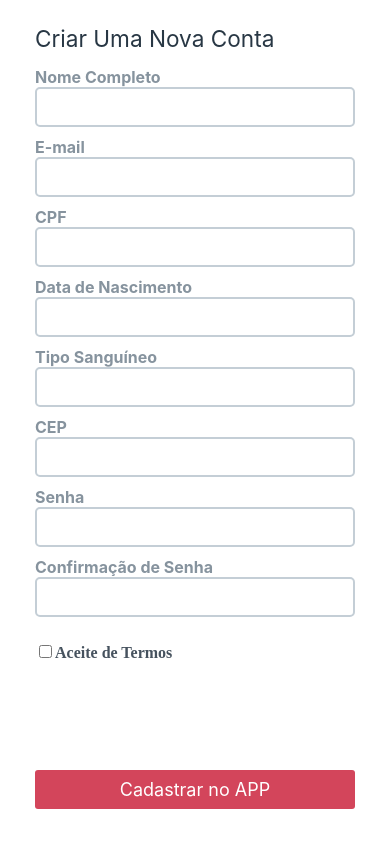
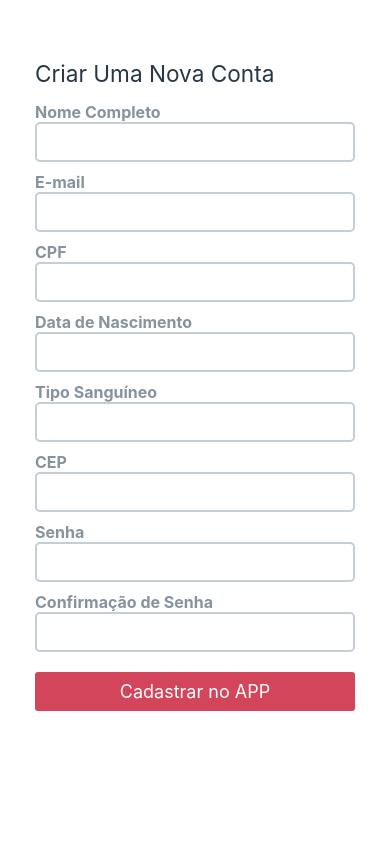
Before and after one commit to FSeravat/nsb_mobile, a React Native app: screen /CreateNewAccount in a window 390 px wide. Built offline with nearby package versions, Linux system fonts and the light colour scheme.

Commit message:
Components Features

```diff
--- a/App.tsx
+++ b/App.tsx
@@ -12,8 +12,8 @@ export default function App() {
     <NavigationContainer>
       <Stack.Navigator screenOptions={{headerShown:false}}>
         <Stack.Screen name="CreateNewAccount" component={CreateNewAccount}/>
-        <Stack.Screen name="UpdateProfile" component={UpdateProfile}/>
-        <Stack.Screen name="Login" component={Login}/>
+        {/* <Stack.Screen name="UpdateProfile" component={UpdateProfile}/>
+        <Stack.Screen name="Login" component={Login}/> */}
       </Stack.Navigator>
     </NavigationContainer>
   );
--- a/src/components/Button/index.tsx
+++ b/src/components/Button/index.tsx
@@ -6,7 +6,7 @@ type Props = ButtonProps & {
   main?: true | false
 }
 
-export default function Button ({main, ...rest }: Props = {main: true}) {
+export default function Button ({main=true, ...rest }: Props) {
   return (
       <ElementsButton
         type={ main ? 'solid':'outline'}
--- a/src/components/Input/index.tsx
+++ b/src/components/Input/index.tsx
@@ -3,15 +3,22 @@ import {Input as ElementsInput, InputProps} from 'react-native-elements'
 import { styles } from './styles'
 
 type Props = InputProps & {
-  type?: 'text' | 'email' | 'password'
+  type?: 'text' | 'email' | 'password' | 'cpf' | 'data' | 'cep'
 }
 
-export default function Input ({type, ...rest }: Props = {type: 'text'}) {
+const keyboardType = (value:string) =>{
+  if(value === 'email') return 'email-address';
+  if(value === 'cpf' || value === 'data' || value === 'cep') return 'numeric'
+  return 'default'
+}
+
+export default function Input ({type='text', ...rest }: Props) {
   return (
       <ElementsInput
         inputStyle={styles.input}
         inputContainerStyle={{borderBottomWidth:0}}
-        keyboardType={type === 'email' ? 'email-address' :'default' }
+        //keyboardType={type === 'email' ? 'email-address' :'default'}
+        keyboardType={keyboardType(type)}
         secureTextEntry={type === 'password' ? true: false}
         {...rest}
       />
--- a/src/screens/CreateNewAccount/checkbox.tsx
+++ /dev/null
@@ -1,22 +0,0 @@
-import React from "react";
-
-interface Props {
-  isChecked: boolean;
-  handleChange: (event: React.ChangeEvent<HTMLInputElement>) => void;
-  label: string;
-}
-
-const Checkbox = (props: Props) => {
-  return (
-    <div>
-      <input
-        type="checkbox"
-        id={props.label}
-        checked={props.isChecked}
-        onChange={props.handleChange}
-      />
-      <label htmlFor={props.label}>{props.label}</label>
-    </div>
-  );
-};
-export default Checkbox;
--- a/src/screens/CreateNewAccount/index.tsx
+++ b/src/screens/CreateNewAccount/index.tsx
@@ -1,104 +1,56 @@
-import React, { useState } from 'react';
-import { View} from 'react-native';
-import {Input, Text, Image, Button } from 'react-native-elements';
-import { styles } from './styles';
-import Checkbox from './checkbox';
-
+import React from 'react';
+import {View, ScrollView} from 'react-native';
+import {Text} from 'react-native-elements';
+import { styles } from './styles'
+import Input from '../../components/Input';
+import Button from '../../components/Button';
 
 export default function CreateNewAccount({/*navigation*/ }) {
-    const [name, setName] = useState("");
-    const [bloodType, setBloodType] = useState("");
-    const [email, setEmail] = useState("");
-    const [password, setPassword] = useState("");
-    const [confirmPass, setConfirmPass] = useState("");
-    const [CPF, setCPF] = useState("");
-    const [birthday, setBirthday] = useState("");
-    const [CEP, setCEP] = useState("");
-
-
     return (
         <View style={styles.container}>
+            <ScrollView contentContainerStyle={styles.contentContainer}>
                 <Text
-                style={{alignSelf:'flex-start', color:'#283744', paddingLeft:10, paddingBottom:15}}
+                    style={{alignSelf:'flex-start', color:'#283744', paddingLeft:10, paddingBottom:15, paddingTop:15}}
                     h4
-
                 >
                     Criar Uma Nova Conta
                 </Text>
+
                 <Input
                     label="Nome Completo"
-                inputStyle={styles.input}
-                inputContainerStyle={{borderBottomWidth:0}}
-                onChangeText={value => setName(value)}
-
                 />
                 <Input
                     label="E-mail"
-                inputStyle={styles.input}
-                inputContainerStyle={{borderBottomWidth:0}}
-                onChangeText={value => setEmail(value)}
-                keyboardType="email-address"
+                    type='email'
                 />
                 <Input
                     label="CPF"
-                inputStyle={styles.input}
-                inputContainerStyle={{borderBottomWidth:0}}
-                onChangeText={value => setCPF(value)}
-
+                    type='cpf'
                 />
                 <Input
                     label="Data de Nascimento"
-                inputStyle={styles.input}
-                inputContainerStyle={{borderBottomWidth:0}}
-                onChangeText={value => setBirthday(value)}
+                    type="data"
                 />
                 <Input
                     label="Tipo Sanguíneo"
-                inputStyle={styles.input}
-                inputContainerStyle={{borderBottomWidth:0}}
-                onChangeText={value => setBloodType(value)}
                 />
                 <Input
                     label="CEP"
-                inputStyle={styles.input}
-                inputContainerStyle={{borderBottomWidth:0}}
-                onChangeText={value => setCEP(value)}
+                    type="cep"
                 />
                 <Input
                     label="Senha"
-                inputStyle={styles.input}
-                inputContainerStyle={{borderBottomWidth:0}}
-                onChangeText={value => setPassword(value)}
-                secureTextEntry={true}
+                    type="password"
                 />
                 <Input
                     label="Confirmação de Senha"
-                inputStyle={styles.input}
-                inputContainerStyle={{borderBottomWidth:0}}
-                onChangeText={value => setConfirmPass(value)}
+                    type="password"
                 />
-
-
-            <View style={styles.checkboxContainer}>
-                <Checkbox
-                    label="Aceite de Termos"
-                />
-            </View>
-
-
-
 
                 <Button
                     title="Cadastrar no APP"
-                containerStyle={styles.elementsContainer}
-                buttonStyle={styles.mainButton}
                 />
-
-
-
-
-
-
+            </ScrollView>
         </View>
 
     )
--- a/src/screens/CreateNewAccount/styles.tsx
+++ b/src/screens/CreateNewAccount/styles.tsx
@@ -1,50 +1,15 @@
 import { StyleSheet } from "react-native";
+
 export const styles = StyleSheet.create({
     container: {
         flex: 1,
         backgroundColor: 'white',
-        alignItems: 'center',
+        alignItems: 'stretch',
         justifyContent: 'center',
         fontWeight:'bold',
         padding:25
     },
-
-    input:{
-        padding:5,
-        borderStyle:'solid',
-        borderWidth:2,
-        borderRadius:5,
-        borderColor:'#C4CED6'
-    },
-
-    elementsContainer:{
-        padding:10,
-        width:'100%'
-    },
-
-    mainButton:{
-        backgroundColor:'#D3455B'
-    },
-
-    checkboxContainer:{
-        flex:1,
-        alignItems: 'flex-start',
-        alignSelf:'flex-start',
-        marginTop:15,
-       marginLeft:10,
-       color:'#46525E'
-
-    },
-    checkbox:{
-        alignSelf:'flex-start'
-    },
-    label:{
-        margin:8
-    },
-
-
-
-
-
-
+    contentContainer: {
+        paddingVertical: 20
+    }
   })
--- a/src/screens/Login/index.tsx
+++ b/src/screens/Login/index.tsx
@@ -32,7 +32,6 @@ export default function Login({/*navigation*/ }) {
 
             <Button
                 title="Entrar"
-                main={true}
             />
 
             <Button
--- a/src/screens/UpdateProfile/styles.tsx
+++ b/src/screens/UpdateProfile/styles.ts
@@ -1,4 +1,5 @@
 import { StyleSheet } from "react-native";
+
 export const styles = StyleSheet.create({
     container: {
         flex: 1,
```
Lines whose indentation alone changed are shown as unchanged.
